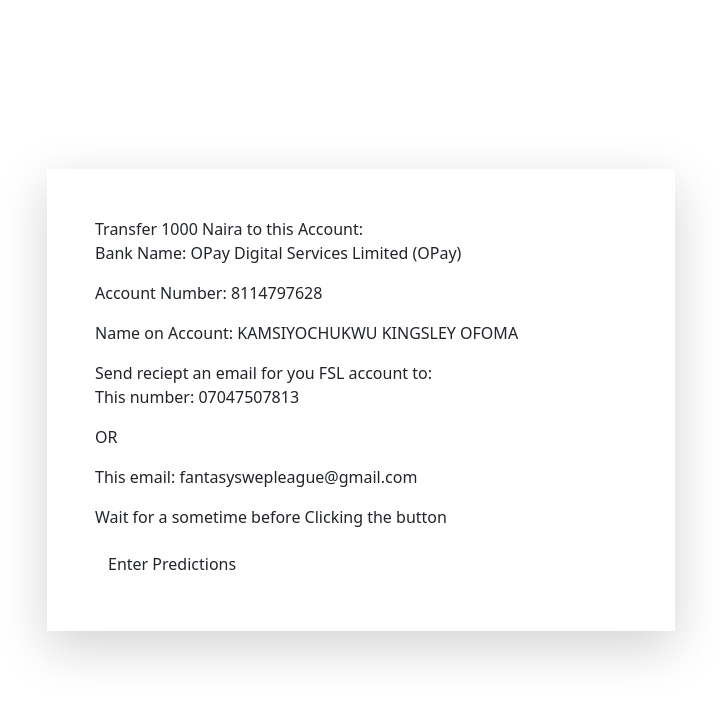
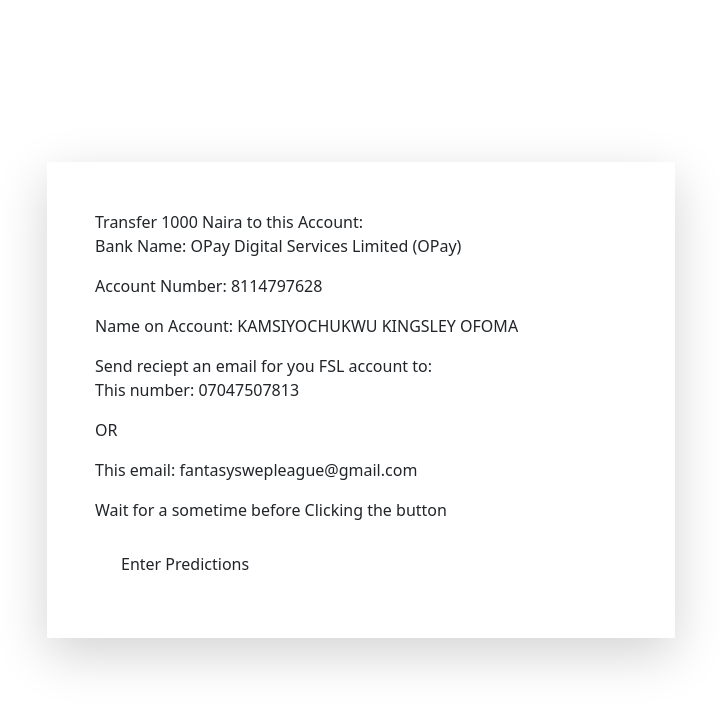
Before and after one commit to TR1432/FSL, a Flask app: page /enterchallenge in a window 1280 px wide. Shown: the top 708 px of the page, without its empty margins (279-1000 px from the left). Run offline with Flask 3, Linux system fonts and the light colour scheme; some libraries are stand-ins or nearby versions.

Commit message:
Update Manual_Challenge.html

```diff
--- a/templates/Manual_Challenge.html
+++ b/templates/Manual_Challenge.html
@@ -18,7 +18,7 @@
             <p>OR</p>
             <p>This email: fantasyswepleague@gmail.com</p>
             <p>Wait for a sometime before Clicking the button</p>
-            <a  href="/predict"><button class="btn btn-default">Enter Predictions</button></a>
+            <a class="btn btn-default" href="/predict"><button type="submit" class="btn btn-default">Enter Predictions</button></a>
         </div>
     </div>
 </body>
```
